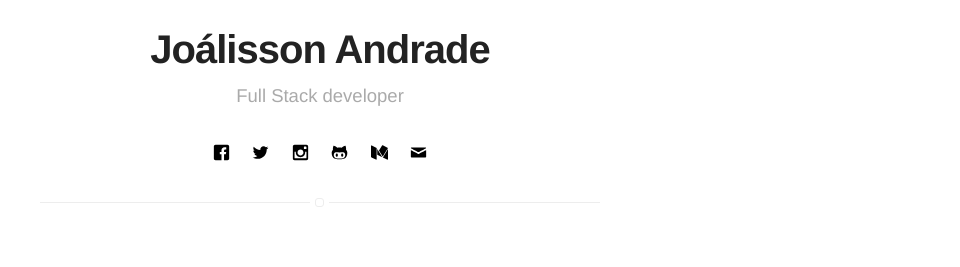
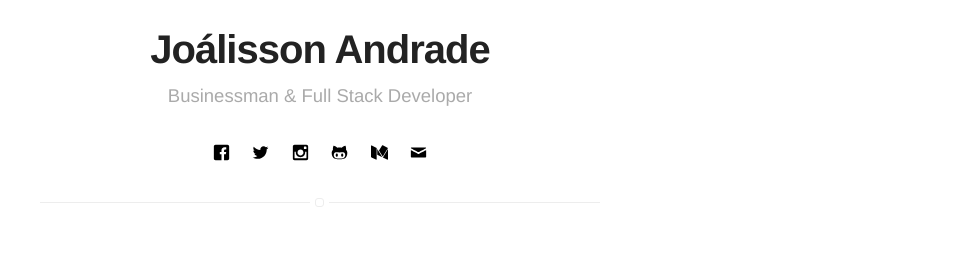
Before and after one commit to joalisson/joalisson.github.io, a Jekyll site: the page built from tags.html, in a window 1280 px wide. Shown: the part 252-519 px from the top of the page, without its empty margins (320-1280 px from the left). Built offline with Jekyll 4.4.1, drawn with Linux system fonts in a browser that asks for light colours; emoji names are drawn with the system emoji font.

```diff
--- a/_config.yml
+++ b/_config.yml
@@ -1,6 +1,7 @@
 # main text of home
 name: Joálisson Andrade
-bio: Full Stack developer
+bio: Businessman & Full Stack Developer
+picture: 'assets/images/profile.jpg'
 
 # twitter summary info
 description: Desenvolvimento, Empreendedorismo e Alta Perfomance
```
